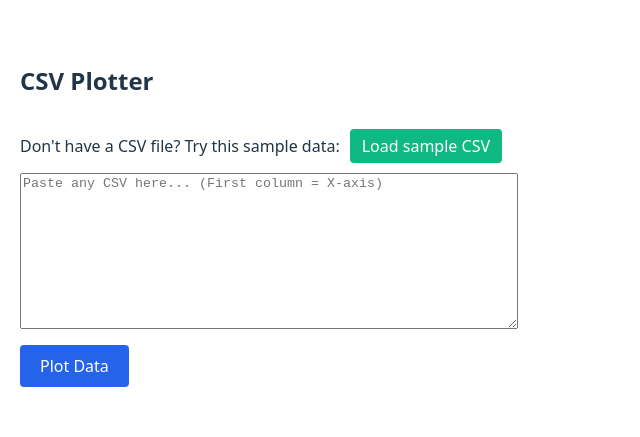
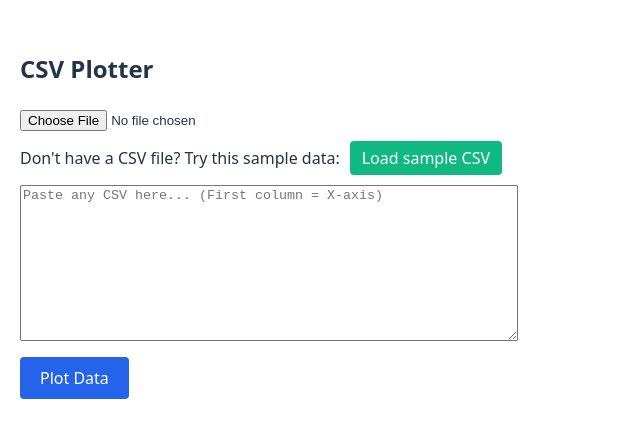
Before and after one commit to tommy2022/csv-charter, a React (Vite) app: page / in a window 1280 px wide. Shown: the part 185-622 px from the top of the page, without its empty margins (0-640 px from the left). Built offline with nearby package versions, Linux system fonts and the light colour scheme; what chartjs-plugin-zoom would draw is missing.

Commit message:
Allow input to be csv file

```diff
--- a/src/DataInput.jsx
+++ b/src/DataInput.jsx
@@ -1,11 +1,17 @@
-import React, { useState, useEffect } from 'react';
+import React, { useState, useEffect, useRef } from 'react';
 
 import Papa from 'papaparse';
 
 function DataInput({ setData, setXKey, setYKeys }) {
+  const fileInputRef = useRef(null);
   const [csvText, setCsvText] = useState(() => {
     return localStorage.getItem('csvText') || '';
   });
+  const [fileName, setFileName] = useState('');
+
+  useEffect(() => {
+    processData();
+  }, []);
 
   function setXandYKeys(data) {
     if (data.length === 0) return { chartData: null, options: {} };
@@ -26,6 +32,10 @@ function DataInput({ setData, setXKey, setYKeys }) {
 
   function processData() {
     localStorage.setItem('csvText', csvText);
+    // If csvText is not from a file, clear fileName
+    if (!csvText) {
+      setFileName('');
+    }
 
     Papa.parse(csvText, {
       header: true,
@@ -39,12 +49,33 @@ function DataInput({ setData, setXKey, setYKeys }) {
     });
   }
 
-  useEffect(() => {
-    processData();
-  }, []);
+  function parseFile(e) {
+    var file = e.target.files[0];
+    var fr = new FileReader();
+
+    fr.onload = function(evt) {
+      if (evt.target.readyState === FileReader.DONE) {
+        setCsvText(evt.target.result);
+        setFileName(file.name);
+        // Clear the file input after processing
+        if (fileInputRef.current) {
+          fileInputRef.current.value = '';
+        }
+      }
+    };
+
+    fr.readAsText(file);
+  }
+
 
   return (
     <>
+    <input type="file" id="files" ref={fileInputRef} onChange={parseFile} />
+    {fileName && (
+      <div style={{ margin: '8px 0', color: '#555', fontSize: '0.95em' }}>
+        <strong>Current file:</strong> {fileName}
+      </div>
+    )}
     {!csvText && (
       <div>
         Don't have a CSV file? Try this sample data:
@@ -54,6 +85,7 @@ function DataInput({ setData, setXKey, setYKeys }) {
             const response = await fetch('/csv-charter/test_file.csv');
             const text = await response.text();
             setCsvText(text);
+            setFileName('');
           }}
         >
           Load sample CSV
@@ -65,7 +97,10 @@ function DataInput({ setData, setXKey, setYKeys }) {
         style={{ width: '100%', height: '150px', marginBottom: '10px', fontFamily: 'monospace' }}
         placeholder="Paste any CSV here... (First column = X-axis)"
         value={csvText}
-        onChange={(e) => setCsvText(e.target.value)}
+        onChange={(e) => {
+          setCsvText(e.target.value);
+          setFileName('');
+        }}
       />
       <button onClick={processData} style={{ padding: '10px 20px', backgroundColor: '#2563eb', color: 'white', border: 'none', borderRadius: '4px', cursor: 'pointer' }}>
         Plot Data
```
